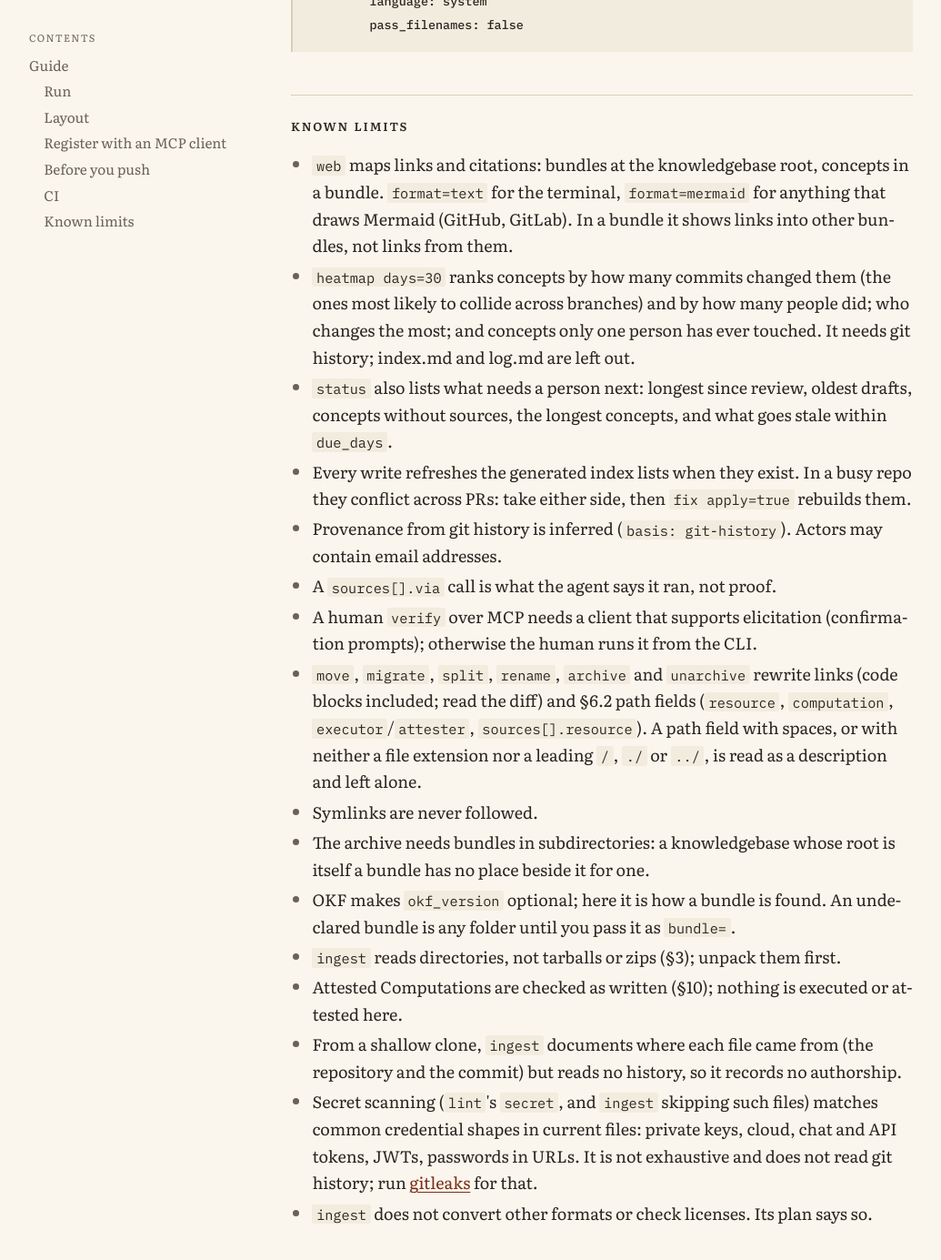
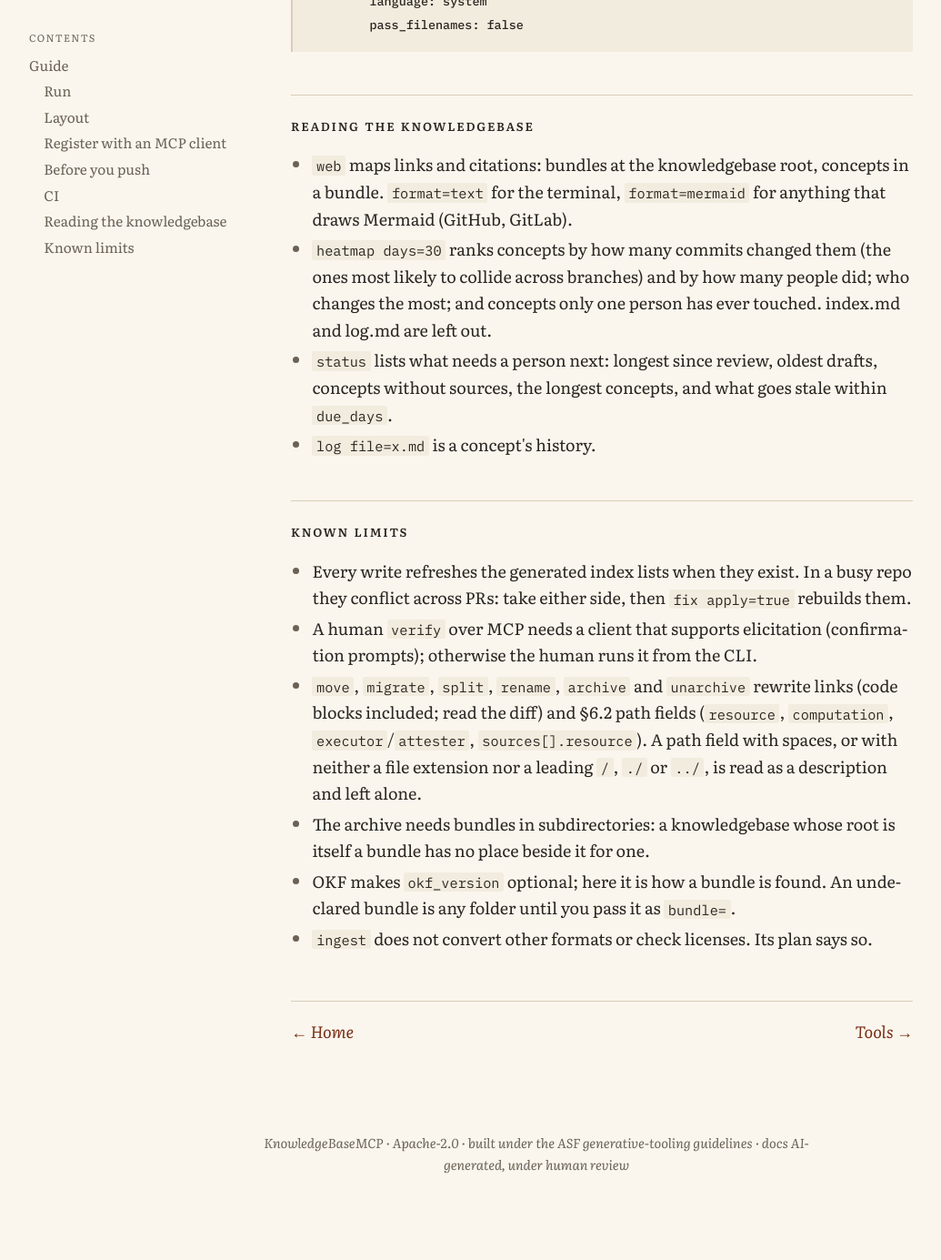
Before and after one commit to dfoulks1/KnowledgeBaseMCP, an MkDocs documentation site: the page built from docs-src/guide.md, in a window 1280 px wide and 1400 px high, scrolled down 5101 px. Shown: the top 1385 px of the window at 91% size, without its empty margins (50-1085 px from the left). Built offline with MkDocs 1.6.1, drawn with Linux system fonts in a browser that asks for light colours; after the commit the page ends 6461 px from its top, so only the background shows below that.

Commit message:
heatmap warns without git; ingest refuses archives politely; Known limits trimmed to the real ones
Reading tools move to their own README section. Settled items (inferred
authorship, via, symlinks, attested computations, shallow clones, secrets)
leave the limits list.

Co-Authored-By: Claude Opus 5.5 <noreply@anthropic.com>

```diff
--- a/README.md
+++ b/README.md
@@ -208,46 +208,36 @@ repos:
 
 <!-- --8<-- [end:ci] -->
 <!-- --8<-- [start:limits] -->
-## Known limits
+## Reading the knowledgebase
 
 - `web` maps links and citations: bundles at the knowledgebase root, concepts
   in a bundle. `format=text` for the terminal, `format=mermaid` for anything
-  that draws Mermaid (GitHub, GitLab). In a bundle it shows links into other
-  bundles, not links from them.
+  that draws Mermaid (GitHub, GitLab).
 - `heatmap days=30` ranks concepts by how many commits changed them (the ones
   most likely to collide across branches) and by how many people did; who
-  changes the most; and concepts only one person has ever touched. It needs git
-  history; index.md and log.md are left out.
-- `status` also lists what needs a person next: longest since review, oldest
+  changes the most; and concepts only one person has ever touched. index.md and
+  log.md are left out.
+- `status` lists what needs a person next: longest since review, oldest
   drafts, concepts without sources, the longest concepts, and what goes stale
   within `due_days`.
+- `log file=x.md` is a concept's history.
+
+## Known limits
+
 - Every write refreshes the generated index lists when they exist. In a busy
   repo they conflict across PRs: take either side, then `fix apply=true`
   rebuilds them.
-- Provenance from git history is inferred (`basis: git-history`). Actors may
-  contain email addresses.
-- A `sources[].via` call is what the agent says it ran, not proof.
 - A human `verify` over MCP needs a client that supports elicitation
   (confirmation prompts); otherwise the human runs it from the CLI.
-- `move`, `migrate`, `split`, `rename`, `archive` and `unarchive` rewrite links (code blocks included; read the diff)
-  and §6.2 path fields (`resource`, `computation`, `executor`/`attester`,
-  `sources[].resource`). A path field with spaces, or with neither a file
-  extension nor a leading `/`, `./` or `../`, is read as a description and
-  left alone.
-- Symlinks are never followed.
+- `move`, `migrate`, `split`, `rename`, `archive` and `unarchive` rewrite links
+  (code blocks included; read the diff) and §6.2 path fields (`resource`,
+  `computation`, `executor`/`attester`, `sources[].resource`). A path field
+  with spaces, or with neither a file extension nor a leading `/`, `./` or
+  `../`, is read as a description and left alone.
 - The archive needs bundles in subdirectories: a knowledgebase whose root is
   itself a bundle has no place beside it for one.
 - OKF makes `okf_version` optional; here it is how a bundle is found. An
   undeclared bundle is any folder until you pass it as `bundle=`.
-- `ingest` reads directories, not tarballs or zips (§3); unpack them first.
-- Attested Computations are checked as written (§10); nothing is executed or
-  attested here.
-- From a shallow clone, `ingest` documents where each file came from (the
-  repository and the commit) but reads no history, so it records no authorship.
-- Secret scanning (`lint`'s `secret`, and `ingest` skipping such files) matches
-  common credential shapes in current files: private keys, cloud, chat and API
-  tokens, JWTs, passwords in URLs. It is not exhaustive and does not read git
-  history; run [gitleaks](https://github.com/gitleaks/gitleaks) for that.
 - `ingest` does not convert other formats or check licenses. Its plan says so.
 
 <!-- --8<-- [end:limits] -->
--- a/test_KnowledgeBaseMCP.py
+++ b/test_KnowledgeBaseMCP.py
@@ -578,6 +578,10 @@ assert {f["file"] for f in L["findings"]} == {"new.md"} and not L["ok"]
 assert k.lint(bundle="src", since="HEAD~1", limit=0)["total"] > L["total"]
 assert "unknown ref" in raises(k.lint, bundle="src", since="nope")
 assert "git work tree" in raises(k.lint, since="HEAD")
+assert "warning" in k.heatmap() and k.heatmap()["files"] == []  # no git: says so, does not fail
+(kb / "box.tar.gz").write_bytes(b"x")
+assert "unpack it first" in raises(k.ingest, "box.tar.gz")
+(kb / "box.tar.gz").unlink()
 (src / "new.md").unlink()
 
 subprocess.run(["git", "clone", "-q", "--depth", "1", f"file://{src}", str(kb / "shallow")], check=True,
```
Also changed, not shown: KnowledgeBaseMCP.py (+6 -1 lines), docs/guide/index.html (+16 -24 lines).
